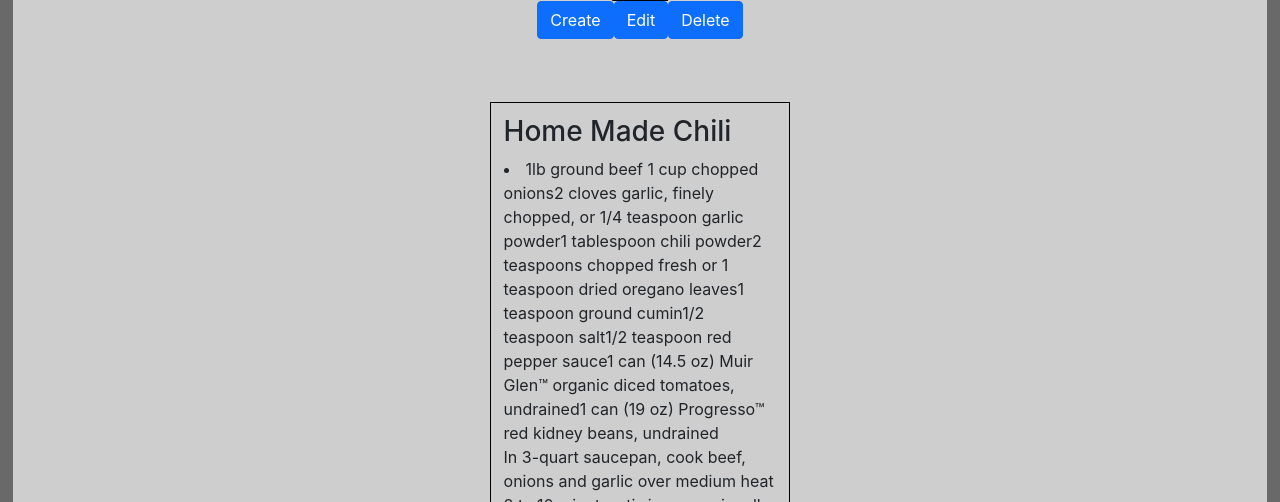
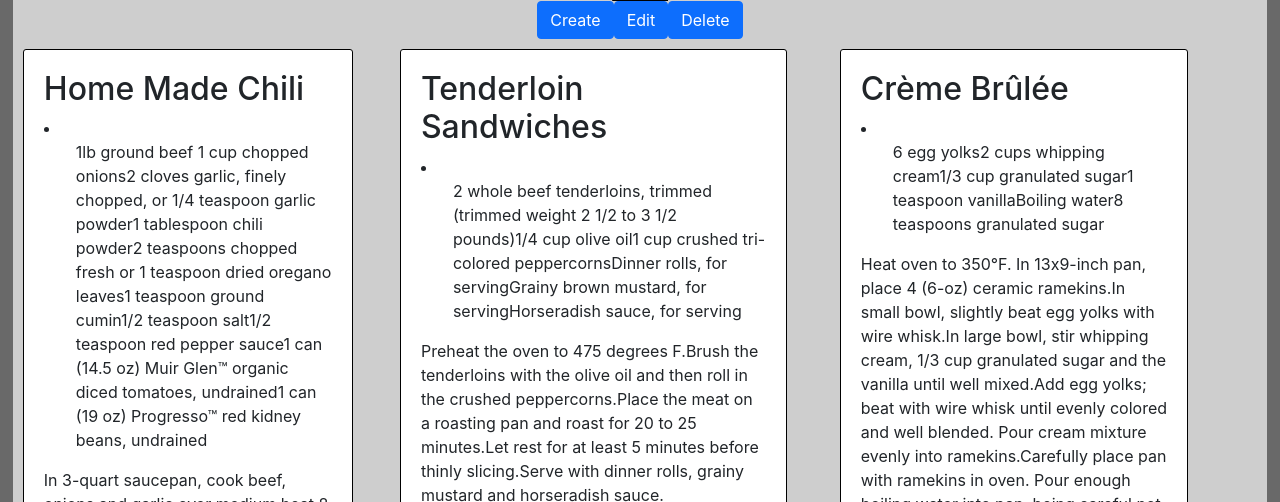
Before and after one commit to KyleMel/CapstoneReactJS, a React (Create React App) app: page / in a window 1280 px wide. Shown: the part 152-654 px from the top of the page. Built offline with nearby package versions, Linux system fonts and the light colour scheme.

Commit message:
Creates PageGrid, adds JSON data, minor CSS updates

```diff
--- a/src/App.js
+++ b/src/App.js
@@ -4,14 +4,15 @@ import Title from './components/Title';
 import SearchBar from './components/SearchBar';
 import Buttons from './components/Buttons';
 import Modal from './components/Modal';
-import Pages from './components/Pages';
-import {createNewRecipe, editNewRecipe, deleteNewRecipe} from './utilities/RecipeUtilities';
+import Grid from './components/PageGrid';
+import facts from './components/Data.json';
 
 class App extends Component {
-  constructor() {
-    super();
+  constructor(props) {
+    super(props);
     this.state = {
-      show: false
+      show: false,
+      facts,
     };
     this.showModal = this.showModal.bind(this);
     this.hideModal = this.hideModal.bind(this);
@@ -30,7 +31,7 @@ class App extends Component {
         <Modal show={this.state.show} handleClose={this.hideModal}/>
         <button type="button" onClick={this.showModal}>Open</button>
         <Buttons />
-        <Pages />
+        <Grid facts={this.state.facts} />
       </main>
     );
   }
--- a/src/components/Data.js
+++ b/src/components/Data.json
@@ -1,8 +1,8 @@
-export const recipeData = [
+[
   {
-    id: 1,
-    title:"Home Made Chili",
-    ingrediants: [
+    "id": 1,
+    "title":"Home Made Chili",
+    "ingrediants": [
       "1lb ground beef 1 cup chopped onions",
       "2 cloves garlic, finely chopped, or 1/4 teaspoon garlic powder",
       "1 tablespoon chili powder",
@@ -13,7 +13,7 @@ export const recipeData = [
       "1 can (14.5 oz) Muir Glen™ organic diced tomatoes, undrained",
       "1 can (19 oz) Progresso™ red kidney beans, undrained"
     ],
-    description: [
+    "description": [
       "In 3-quart saucepan, cook beef, onions and garlic over medium heat 8 to 10 minutes",
       "stirring occasionally, until beef is thoroughly cooked; drain.",
       "Stir in chili powder, oregano, cumin, salt, pepper sauce and tomatoes.",
@@ -22,11 +22,10 @@ export const recipeData = [
       "Cook uncovered about 20 minutes, stirring occasionally, until desired thickness."
     ]
   },
-
   {
-    id: 2,
-    title:"Tenderloin Sandwiches",
-    ingrediants: [
+    "id": 2,
+    "title":"Tenderloin Sandwiches",
+    "ingrediants": [
       "2 whole beef tenderloins, trimmed (trimmed weight 2 1/2 to 3 1/2 pounds)",
       "1/4 cup olive oil",
       "1 cup crushed tri-colored peppercorns",
@@ -34,7 +33,7 @@ export const recipeData = [
       "Grainy brown mustard, for serving",
       "Horseradish sauce, for serving"
     ],
-    description: [
+    "description": [
       "Preheat the oven to 475 degrees F.",
       "Brush the tenderloins with the olive oil and then roll in the crushed peppercorns.",
       "Place the meat on a roasting pan and roast for 20 to 25 minutes.",
@@ -44,9 +43,9 @@ export const recipeData = [
   },
 
   {
-    id:3,
-    title:"Crème Brûlée",
-    ingrediants: [
+    "id":3,
+    "title":"Crème Brûlée",
+    "ingrediants": [
      "6 egg yolks",
       "2 cups whipping cream",
       "1/3 cup granulated sugar",
@@ -54,7 +53,7 @@ export const recipeData = [
       "Boiling water",
       "8 teaspoons granulated sugar"
     ],
-    description: [
+    "description": [
       "Heat oven to 350°F. In 13x9-inch pan, place 4 (6-oz) ceramic ramekins.",
       "In small bowl, slightly beat egg yolks with wire whisk.",
       "In large bowl, stir whipping cream, 1/3 cup granulated sugar and the vanilla until well mixed.",
@@ -71,5 +70,5 @@ export const recipeData = [
       "until sugar is melted and light golden brown. (To caramelize sugar in the broiler, see Broiler Directions below.)",
       "Serve immediately, or refrigerate up to 8 hours before serving."
     ]
-  },
-];
+  }
+]
--- /dev/null
+++ b/src/components/PageGrid.css
@@ -0,0 +1,6 @@
+.Grid {
+  display: grid;
+  grid-template-columns: auto auto auto auto auto auto;
+  grid-gap: 10px;
+  padding: 10px;
+}
--- /dev/null
+++ b/src/components/PageGrid.js
@@ -0,0 +1,21 @@
+import React from 'react';
+import Pages from './Pages';
+import './PageGrid.css';
+
+export default class Grid extends React.Component {
+  renderFacts() {
+    return this.props.facts.map(item =>
+      <Pages
+        key={item.id}
+        fact={item}
+      />
+      );
+  }
+  render() {
+    return (
+      <section className='Grid'>
+        {this.renderFacts()}
+      </section>
+    );
+  }
+}
--- a/src/components/Pages.css
+++ b/src/components/Pages.css
@@ -1,6 +1,8 @@
 .RecipeCards {
+  display: inline-block;
+  width: 90%;
+  border-radius: 3px;
   border: 1px solid black;
-  margin: 5%;
-  padding: 1%;
-  width: 300px;
+  background-color: white;
+  padding: 20px 20px 25px 20px;
 }
--- a/src/components/Pages.js
+++ b/src/components/Pages.js
@@ -1,22 +1,12 @@
-import {useState} from 'react';
 import './Pages.css';
-import {recipeData} from './Data';
 
-function Pages(){
+const Pages = (props) => {
   return (
-    <>
-      <div className="RecipeCards">
-        {recipeData.map((data, key) => {
-          return (
-            <div key={data.id}>
-              <h3>{data.title}</h3>
-              <li>{data.ingrediants}</li>
-              <p>{data.description}</p>
-            </div>
-            )
-        })}
-      </div>
-    </>
+    <div className='RecipeCards'>
+      <h2>{props.fact.title}</h2>
+      <li><ul>{props.fact.ingrediants}</ul></li>
+      <p>{props.fact.description}</p>
+    </div>
   )
 }
 
--- a/src/index.css
+++ b/src/index.css
@@ -1,4 +1,5 @@
 body {
+  min-width: 960px;
   background-color: rgb(105, 105, 105);
   margin: 0;
   font-family: -apple-system, BlinkMacSystemFont, 'Segoe UI', 'Roboto', 'Oxygen',
```
